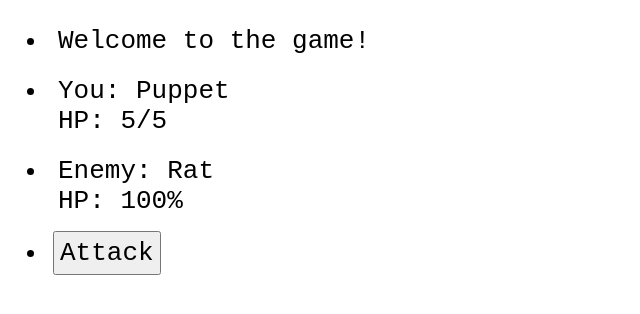
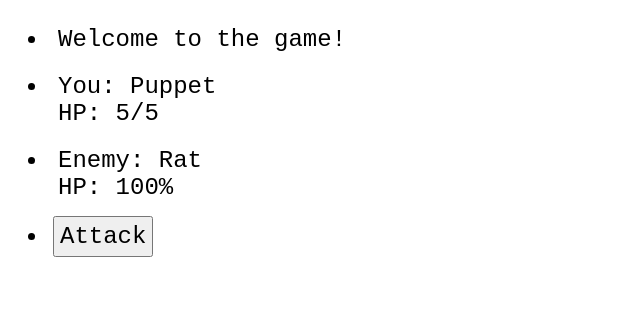
Before and after one commit to Wattle-bird/cave-dungeon, an Angular app: page / in a window 1280 px wide. Shown: the top 314 px of the page, without its empty margins (0-640 px from the left). Built offline with nearby package versions, Linux system fonts and the light colour scheme.

Commit message:
shrink text

```diff
--- a/src/app/message/message.component.css
+++ b/src/app/message/message.component.css
@@ -1,5 +1,5 @@
 *, button {
-    font-size: 26px;
+    font-size: 24px;
     font-family: monospace;
     padding: 5px;
 }
```
